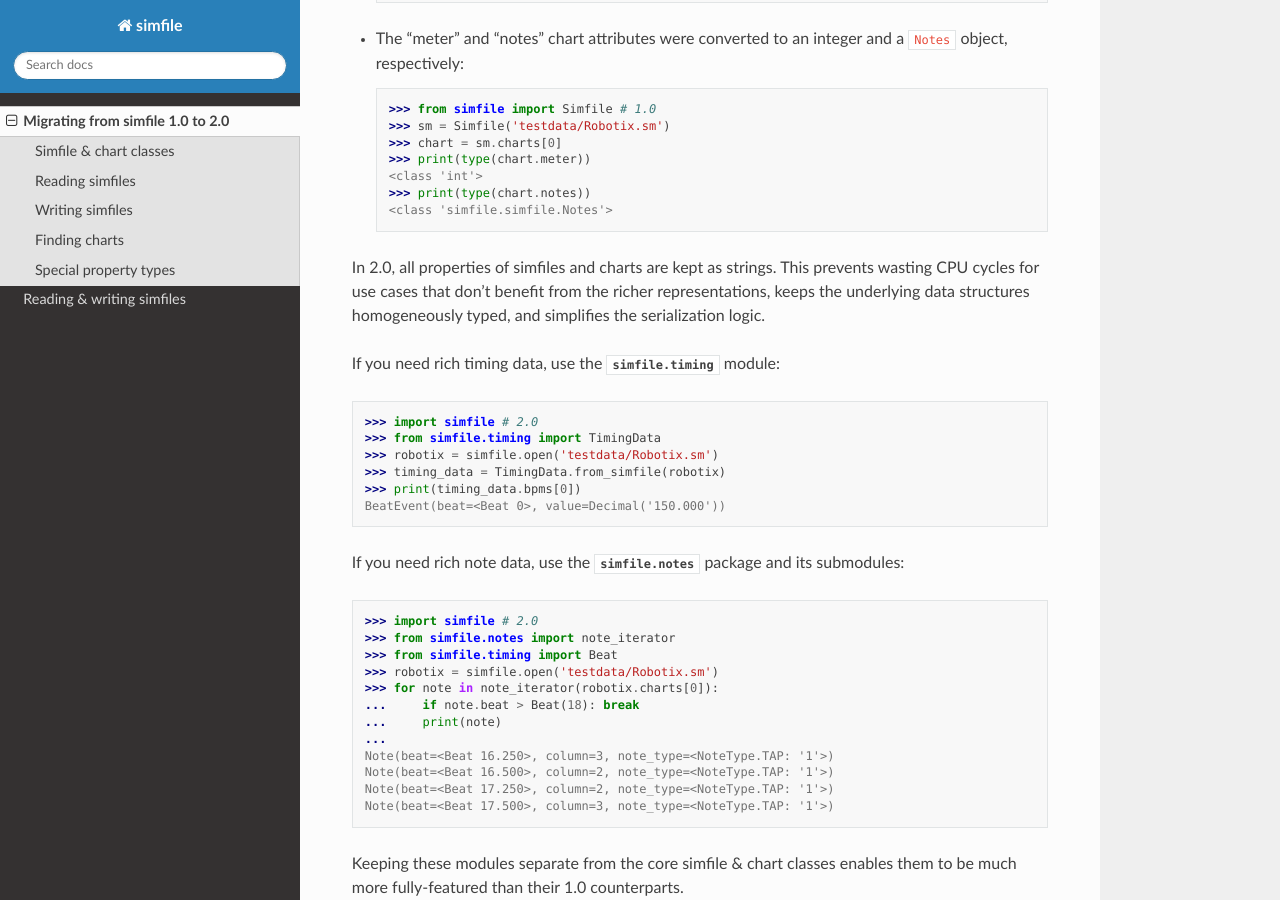
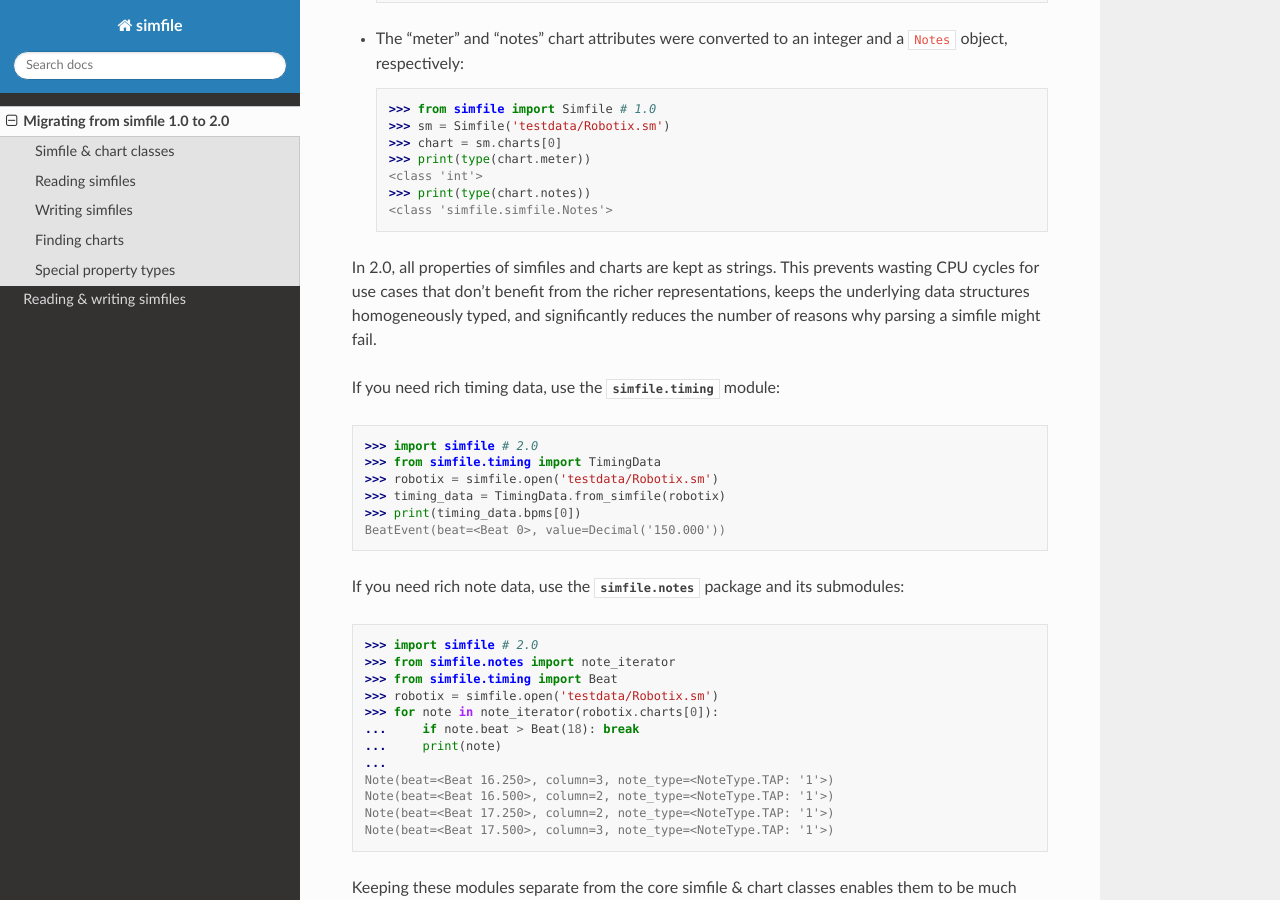
Before and after one commit to garcia/simfile, a Sphinx documentation site: the page built from docs/source/migrating.rst, in a window 1280 px wide and 900 px high, scrolled down 2486 px. Built offline with Sphinx 7.4.7 and the Read the Docs theme 2.0.0, drawn with Linux system fonts in a browser that asks for light colours.

Commit message:
improve phrasing

```diff
--- a/docs/source/migrating.rst
+++ b/docs/source/migrating.rst
@@ -140,7 +140,7 @@ from strings to richer representations.
 In 2.0, all properties of simfiles and charts are kept as strings. This
 prevents wasting CPU cycles for use cases that don't benefit from the richer
 representations, keeps the underlying data structures homogeneously typed, and
-simplifies the serialization logic.
+significantly reduces the number of reasons why parsing a simfile might fail.
 
 If you need rich timing data, use the :mod:`simfile.timing` module:
 
```
